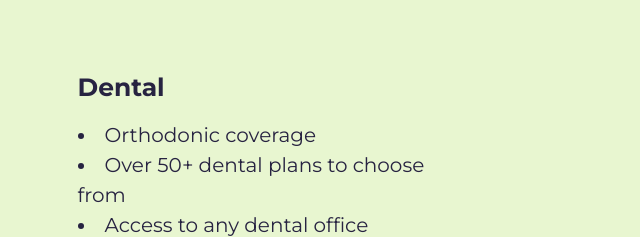
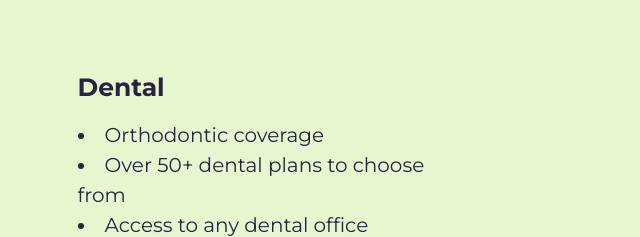
Before and after one commit to brioct/website-2, a website built with Parcel: page src/index.html in a window 1280 px wide. Shown: the part 1920-2157 px from the top of the page, 0-640 px from the left. Built offline with nearby package versions, Linux system fonts and the light colour scheme.

Commit message:
Spell check on index.html

```diff
--- a/src/index.html
+++ b/src/index.html
@@ -153,7 +153,7 @@
                 <h3 class="project-wrapper__text-title">Dental</h3>
                 <div>
                   <p class="mb-4">
-                    <li>Orthodonic coverage</li>
+                    <li>Orthodontic coverage</li>
                     <li>Over 50+ dental plans to choose from</li>
                     <li>Access to any dental office</li>
                     <li>Free preventative Coverage</li>
```
